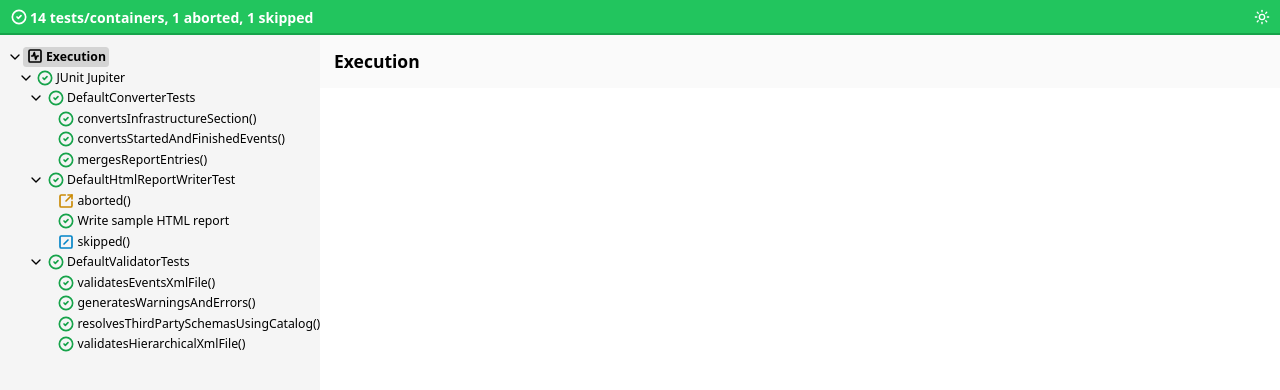
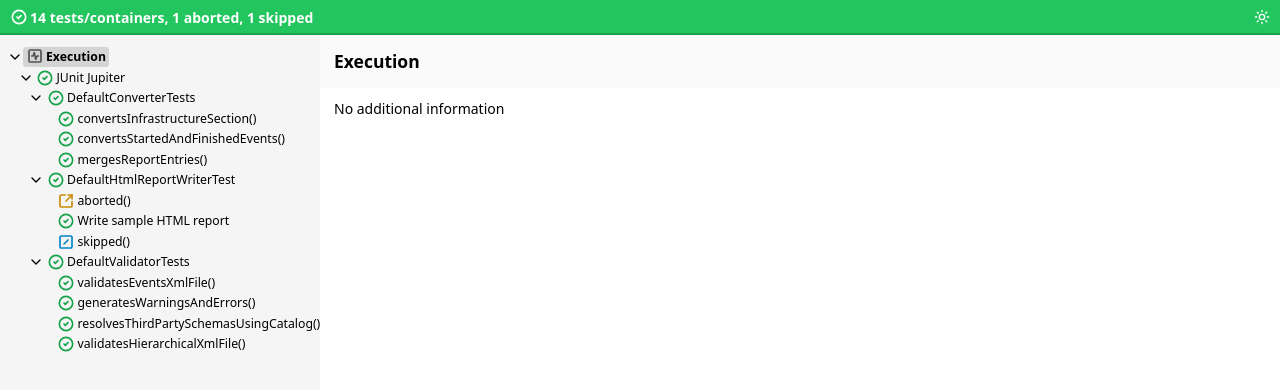
Before and after one commit to ota4j-team/open-test-reporting, a Vue app in the folder html-report/: page / in a window 1280 px wide. Shown: the top 390 px of the page. Built offline with nearby package versions, Linux system fonts and the light colour scheme.

Commit message:
Polishing

```diff
--- a/html-report/src/components/DetailsSections.vue
+++ b/html-report/src/components/DetailsSections.vue
@@ -6,7 +6,7 @@ defineProps<{ sections: Section[] | undefined }>()
 
 <template>
   <div class="px-4 pb-4">
-    <Section :section="section" v-for="section in sections" v-if="sections" />
+    <Section :section="section" v-for="section in sections" v-if="sections && sections.length > 0" />
     <p class="mt-3" v-else>No additional information</p>
   </div>
 </template>
--- a/html-report/src/components/ExecutionTree.vue
+++ b/html-report/src/components/ExecutionTree.vue
@@ -13,7 +13,7 @@ defineProps<{ executions: TestExecution[] }>()
     <template #default="{ node }">
       <TreeNode :execution="(node as TestExecution)" :node="node" :children="(node as TestExecution).roots()" v-model:selectedNode="selectedNode">
         <template #icon="iconProps">
-          <SquareActivity v-bind="iconProps" />
+          <SquareActivity v-bind="iconProps" class="text-neutral-600" />
         </template>
       </TreeNode>
     </template>
```
